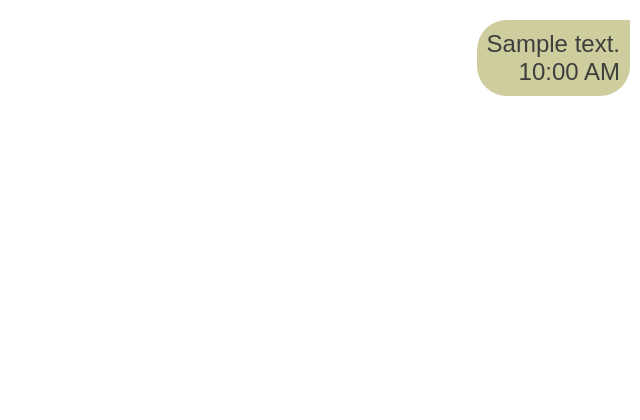
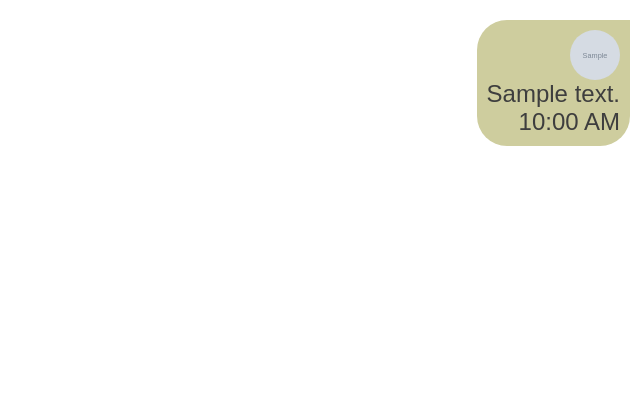
Before and after one commit to aliasgharfathikhah/Messenger-Rex, a Django app: a page that uses mfp/message/templates/html/send_message.html in a window 1280 px wide. Shown: the top 420 px of the page, without its empty margins (640-1280 px from the left). Run offline with Django 5.2, Linux system fonts and the light colour scheme; a user stored in the database is signed in; tables that the repository leaves empty hold one stand-in row (values such as "Sample post"); grey boxes marked "Sample" are stand-in pictures.

Commit message:
fix frontend for avatar

```diff
--- a/mfp/message/static/css/style.css
+++ b/mfp/message/static/css/style.css
@@ -86,6 +86,13 @@ ul {
     font-size: x-large;
 }
 
+.avatar {
+    vertical-align: middle;
+    width: 50px;
+    height: 50px;
+    border-radius: 50%;
+}
+
 
 #text{
     width: 90%;
--- a/mfp/message/templates/html/send_message.html
+++ b/mfp/message/templates/html/send_message.html
@@ -9,12 +9,17 @@
     <div class="messages">
         <ul id="messageList">
             {% for message in messages %}
-                <li class="message-container {% if message.from_user == request.user %}sent{% else %}received{% endif %}">
-                    {{ message.text|linebreaksbr }} <br> {{ message.timestamp|date:"g:i A" }}
-                </li>
+                {% with sender_profile=message.from_user.userprofile %}
+                    <li class="message-container {% if message.from_user == request.user %}sent{% else %}received{% endif %}">
+                        <img src="{{ sender_profile.avatar.url }}" alt="User Avatar" class="avatar">
+                        <br> {{ message.text|linebreaksbr }} <br> {{ message.timestamp|date:"g:i A" }}
+                    </li>
+                {% endwith %}
             {% endfor %}
         </ul>
     </div>
+
+
 
 
 
--- a/mfp/message/templates/html/signup.html
+++ b/mfp/message/templates/html/signup.html
@@ -13,9 +13,7 @@
         <div class="form">
             <div class="left">
                 <h1>Welcome to login form!</h1>
-
-                <form action="/signup" method="post" dir="ltr">
-
+                <form action="/signup" method="post" enctype="multipart/form-data" dir="ltr">
                     {% csrf_token %}
                     <div>
                         {{ form.avatar }}
@@ -47,7 +45,7 @@
                             {{ form.non_field_errors }}
                         </div>
                     {% endif %}
-                    <button  class="btn" >Submit</button>
+                    <button class="btn">Submit</button>
                 </form>
             </div>
         </div>
```
Lines whose indentation alone changed are shown as unchanged.
